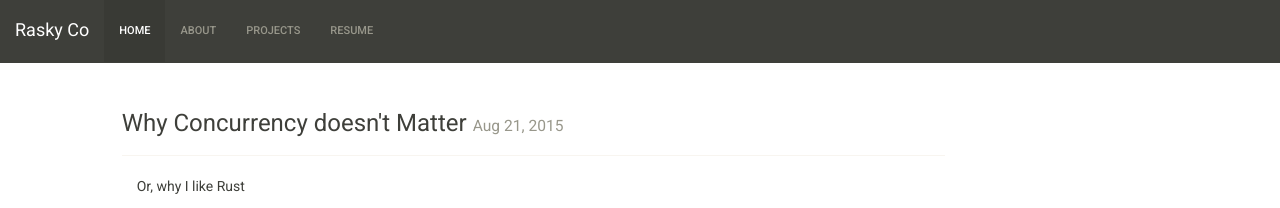
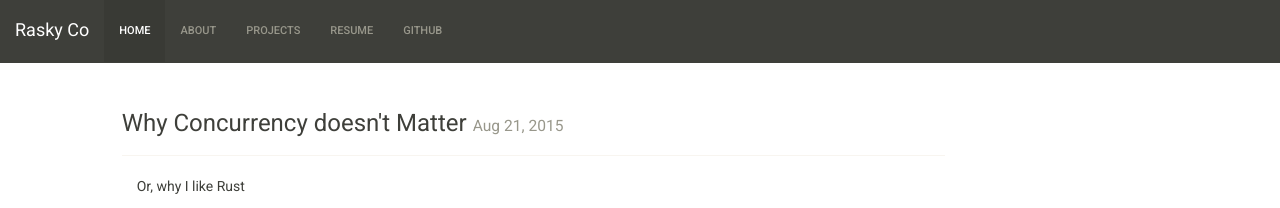
Before and after one commit to jrasky/old_blog, a Jekyll site: the page built from index.html, in a window 1280 px wide. Shown: the top 208 px of the page. Built offline with Jekyll 4.4.1, drawn with Linux system fonts in a browser that asks for light colours; nearby versions of some CDN libraries.

Commit message:
Add GitHub link in header

```diff
--- a/_includes/header.html
+++ b/_includes/header.html
@@ -9,6 +9,7 @@
       {% if p.title %}<li {% if p.url == page.url %}class="active"{% endif %}><a href="{{ p.url | prepend: site.baseurl }}">{{ p.title }}</a></li>{% endif %}
       {% endfor %}
       <li><a href="{{ site.baseurl }}/resume.pdf">Resume</a></li>
+      <li><a href="https://github.com/jrasky/">GitHub</a></li>
     </ul>
   </div>
 </nav>
```
